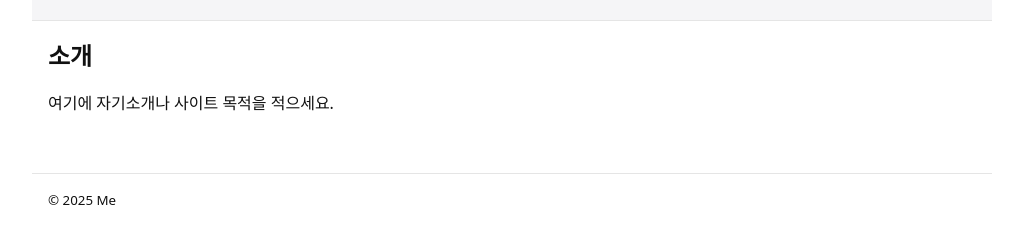
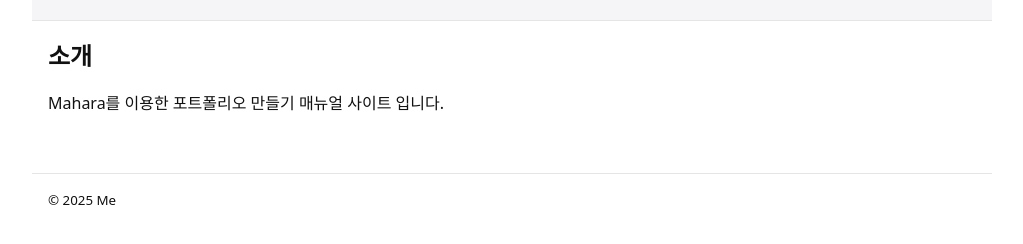
Before and after one commit to 7ssjfqgddf-ai/my-homepage, a plain HTML site: page about.html in a window 1280 px wide. Shown: the part 106-350 px from the top of the page, without its empty margins (128-1151 px from the left). Drawn offline with Linux system fonts and the light colour scheme.

Commit message:
Commit to main

```diff
--- a/about.html
+++ b/about.html
@@ -18,7 +18,7 @@
 
   <main class="container">
     <h2>소개</h2>
-    <p>여기에 자기소개나 사이트 목적을 적으세요.</p>
+    <p>Mahara를 이용한 포트폴리오 만들기 매뉴얼 사이트 입니다.</p>
   </main>
 
   <footer class="container site-footer">
```
